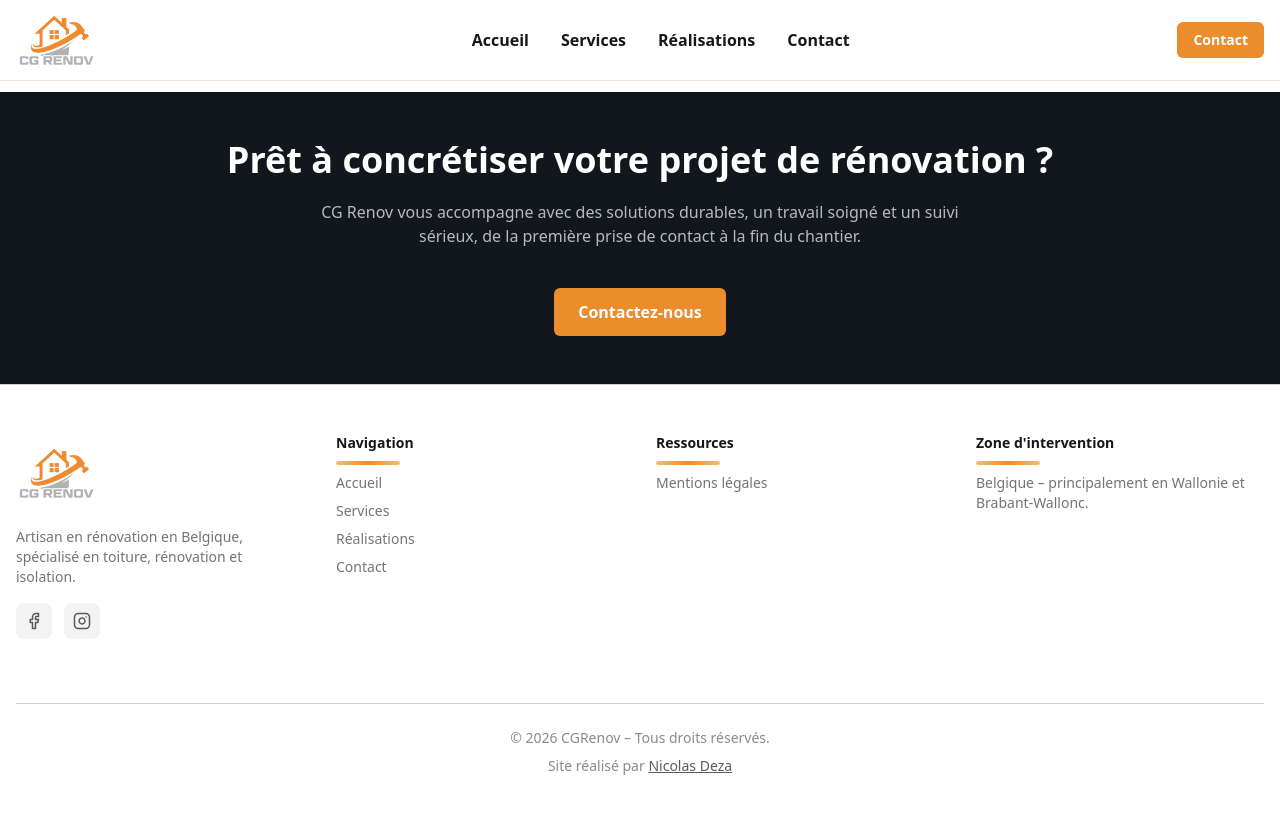
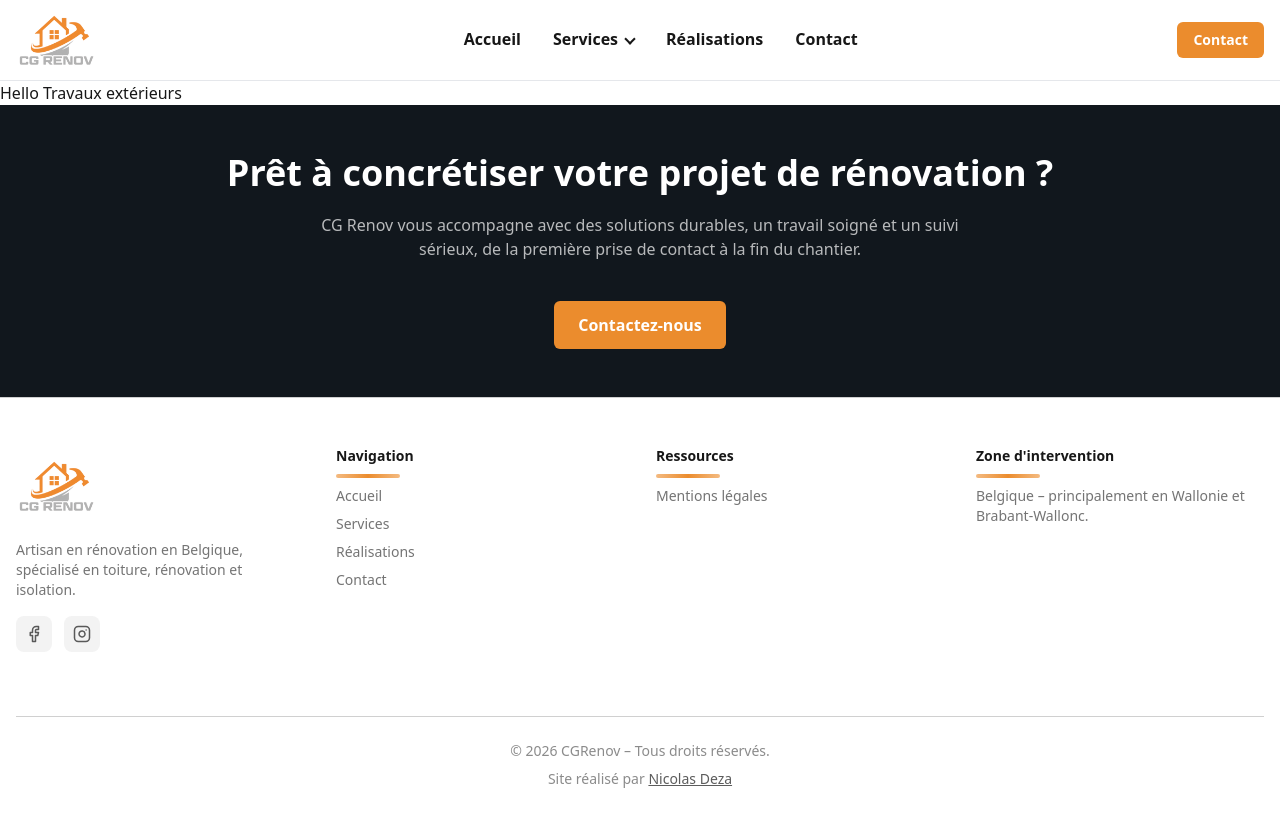
Before and after one commit to NicolasDeza/cgrenov, a Nuxt app: page /services/exterieur in a window 1280 px wide. Built offline with nearby package versions, Linux system fonts and the light colour scheme.

Commit message:
Ajout dropdown au lien sevices

```diff
--- a/app/components/AppHeader.vue
+++ b/app/components/AppHeader.vue
@@ -1,6 +1,7 @@
 <script setup lang="ts">
 import { ref, onMounted, onUnmounted, computed } from "vue";
 import { useRoute } from "vue-router";
+
 
 const route = useRoute();
 
@@ -9,6 +10,8 @@ const currentHash = computed(() => route.hash);
 
 // Menu mobile gestion état
 const isMenuOpen = ref(false);
+
+
 
 const toggleMenu = () => {
   isMenuOpen.value = !isMenuOpen.value;
@@ -64,26 +67,83 @@ onUnmounted(() => {
         <li>
           <NuxtLink
             to="/"
-            class="hover:text-primary transition-colors pb-1 border-b-2 border-transparent"
+            class="inline-flex items-center h-[24px] leading-[24px] hover:text-primary transition-colors pb-1 border-b-2 border-transparent"
             :class="{ '!border-primary !text-primary': route.path === '/' && !currentHash }"
           >
             Accueil
           </NuxtLink>
         </li>
-         <li>
+
+        <li class="relative group">
   <NuxtLink
     to="/#services"
-            class="hover:text-primary transition-colors pb-1 border-b-2 border-transparent"
+    class="inline-flex items-center gap-2 h-[24px] leading-[24px]
+           hover:text-primary transition-colors
+           pb-1 border-b-2 border-transparent font-semibold"
     :class="{ '!border-primary !text-primary': currentHash === '#services' }"
   >
     Services
+    <!-- Chevron CSS -->
+    <span
+      class="inline-block w-2 h-2 border-r-2 border-b-2 border-current
+             rotate-45 "
+    />
   </NuxtLink>
+
+  <!-- Dropdown -->
+  <div
+    class="absolute left-0 top-full mt-3 w-64
+           bg-white dark:bg-slate-800
+           rounded-lg shadow-xl border border-gray-200 dark:border-gray-700
+           py-2
+           opacity-0 invisible
+           group-hover:opacity-100 group-hover:visible
+           transition-all duration-150 z-50"
+  >
+    <NuxtLink
+      to="/#services"
+      class="block px-4 py-2.5 text-sm hover:bg-primary/10 hover:text-primary transition"
+    >
+      Tous nos services
+    </NuxtLink>
+
+    <div class="h-px bg-gray-200 dark:bg-gray-700 my-1" />
+
+    <NuxtLink
+      to="/services/toiture"
+      class="block px-4 py-2.5 text-sm hover:bg-primary/10 hover:text-primary transition"
+    >
+      Toiture & couverture
+    </NuxtLink>
+
+    <NuxtLink
+      to="/services/renovation"
+      class="block px-4 py-2.5 text-sm hover:bg-primary/10 hover:text-primary transition"
+    >
+      Rénovation générale
+    </NuxtLink>
+
+    <NuxtLink
+      to="/services/isolation"
+      class="block px-4 py-2.5 text-sm hover:bg-primary/10 hover:text-primary transition"
+    >
+      Isolation & étanchéité
+    </NuxtLink>
+
+    <NuxtLink
+      to="/services/exterieur"
+      class="block px-4 py-2.5 text-sm hover:bg-primary/10 hover:text-primary transition"
+    >
+      Travaux extérieurs
+    </NuxtLink>
+  </div>
 </li>
+
 
          <li>
           <NuxtLink
             to="/realisations"
-            class="hover:text-primary transition-colors pb-1 border-b-2 border-transparent"
+            class="inline-flex items-center h-[24px] leading-[24px] hover:text-primary transition-colors pb-1 border-b-2 border-transparent"
             active-class="!border-primary !text-primary"
           >
             Réalisations
@@ -94,7 +154,7 @@ onUnmounted(() => {
         <li>
           <NuxtLink
             to="/contact"
-            class="hover:text-primary transition-colors pb-1 border-b-2 border-transparent"
+            class="inline-flex items-center h-[24px] leading-[24px] hover:text-primary transition-colors pb-1 border-b-2 border-transparent"
             active-class="!border-primary !text-primary"
           >
             Contact
--- /dev/null
+++ b/app/pages/services/exterieur.vue
@@ -0,0 +1,5 @@
+<script setup lang="ts">
+
+</script>
+
+<template><h1>Hello Travaux extérieurs</h1></template>
--- /dev/null
+++ b/app/pages/services/isolation.vue
@@ -0,0 +1,5 @@
+<script setup lang="ts">
+
+</script>
+
+<template><h1>Hello isolation</h1></template>
--- /dev/null
+++ b/app/pages/services/renovation.vue
@@ -0,0 +1,5 @@
+<script setup lang="ts">
+
+</script>
+
+<template><h1>Hello renovation</h1></template>
```
Lines whose indentation alone changed are shown as unchanged.
